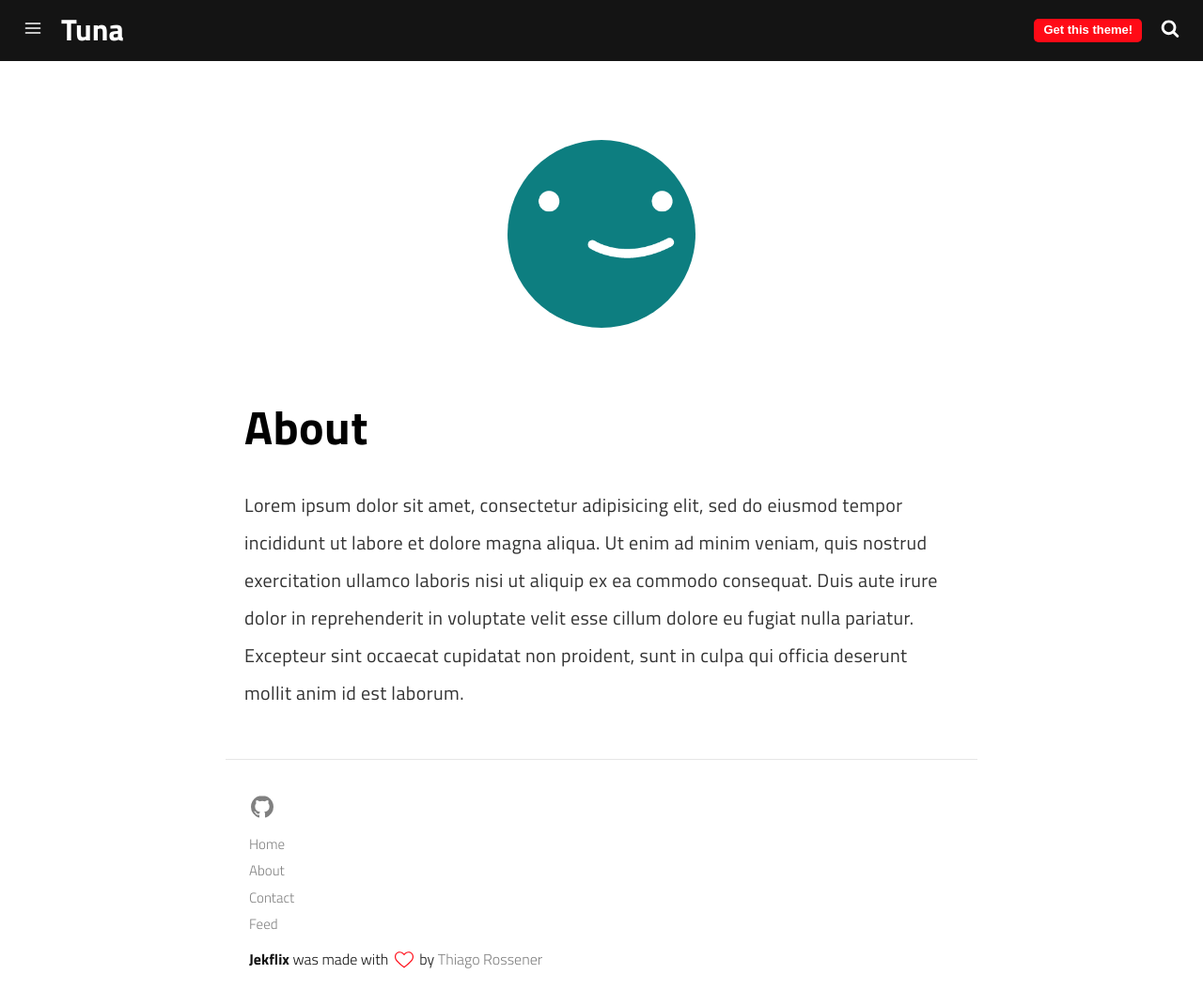
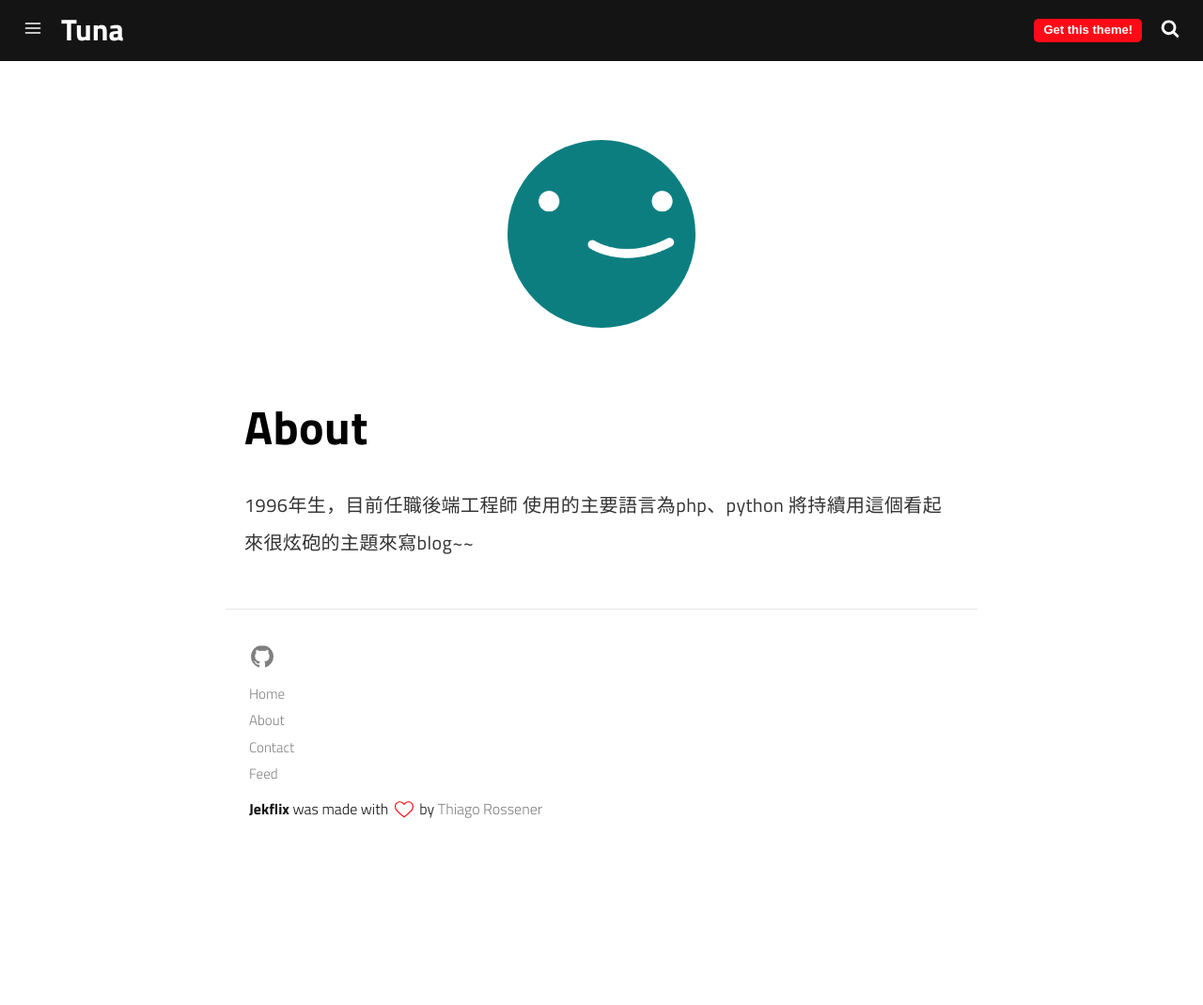
Before and after one commit to TunaKHH/STUTuna.github.io, a Jekyll site: the page built from pages/about.md, in a window 1280 px wide and 1070 px high. Shown: the whole window at 94% size. Built offline with Jekyll 4.4.1, drawn with Linux system fonts in a browser that asks for light colours; a script that is not in the unit is left out.

Commit message:
更新關於我

```diff
--- a/pages/about.md
+++ b/pages/about.md
@@ -8,10 +8,6 @@
 <img class="img-rounded" src="/assets/img/uploads/profile.png" alt="Thiago Rossener" width="200">
 
 # About
-
-Lorem ipsum dolor sit amet, consectetur adipisicing elit, sed do eiusmod
-tempor incididunt ut labore et dolore magna aliqua. Ut enim ad minim veniam,
-quis nostrud exercitation ullamco laboris nisi ut aliquip ex ea commodo
-consequat. Duis aute irure dolor in reprehenderit in voluptate velit esse
-cillum dolore eu fugiat nulla pariatur. Excepteur sint occaecat cupidatat non
-proident, sunt in culpa qui officia deserunt mollit anim id est laborum.
+1996年生，目前任職後端工程師
+使用的主要語言為php、python
+將持續用這個看起來很炫砲的主題來寫blog~~
```
Also changed, not shown: pages/about-1.md (+3 -7 lines).
